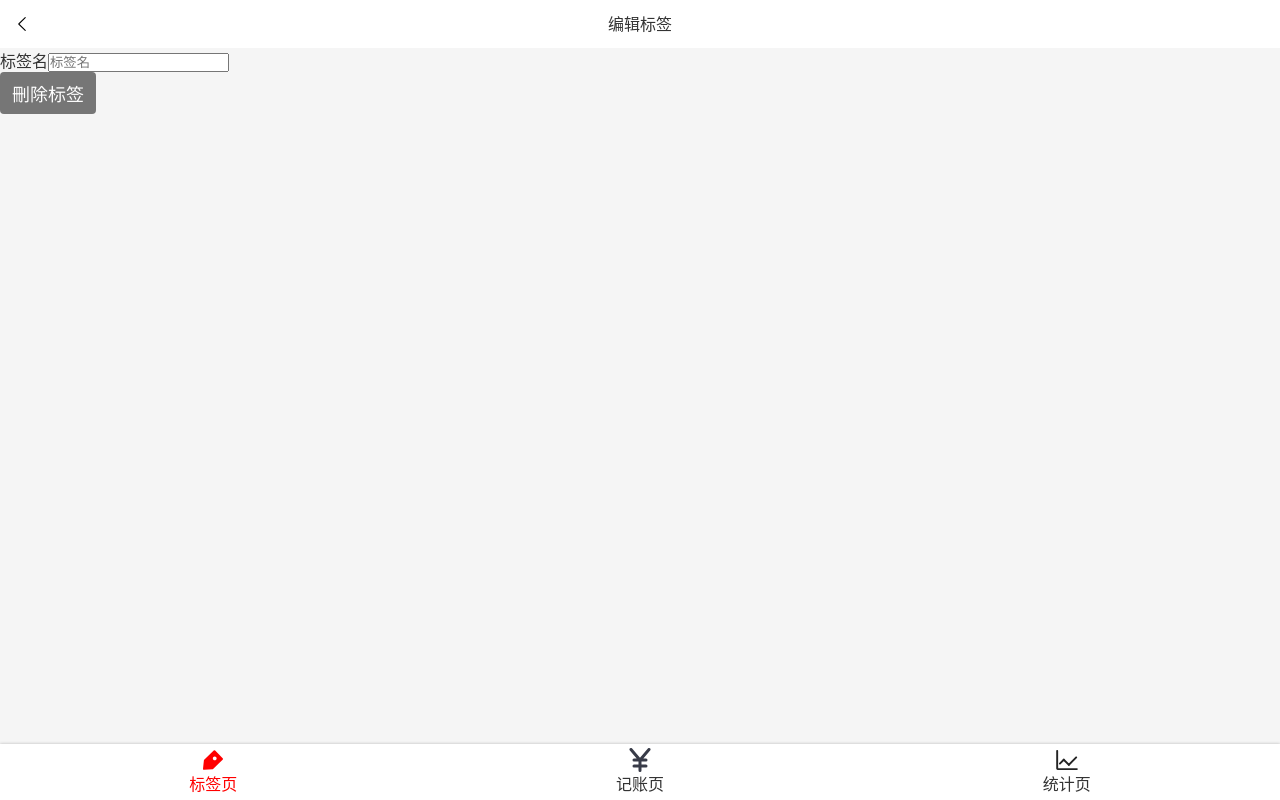
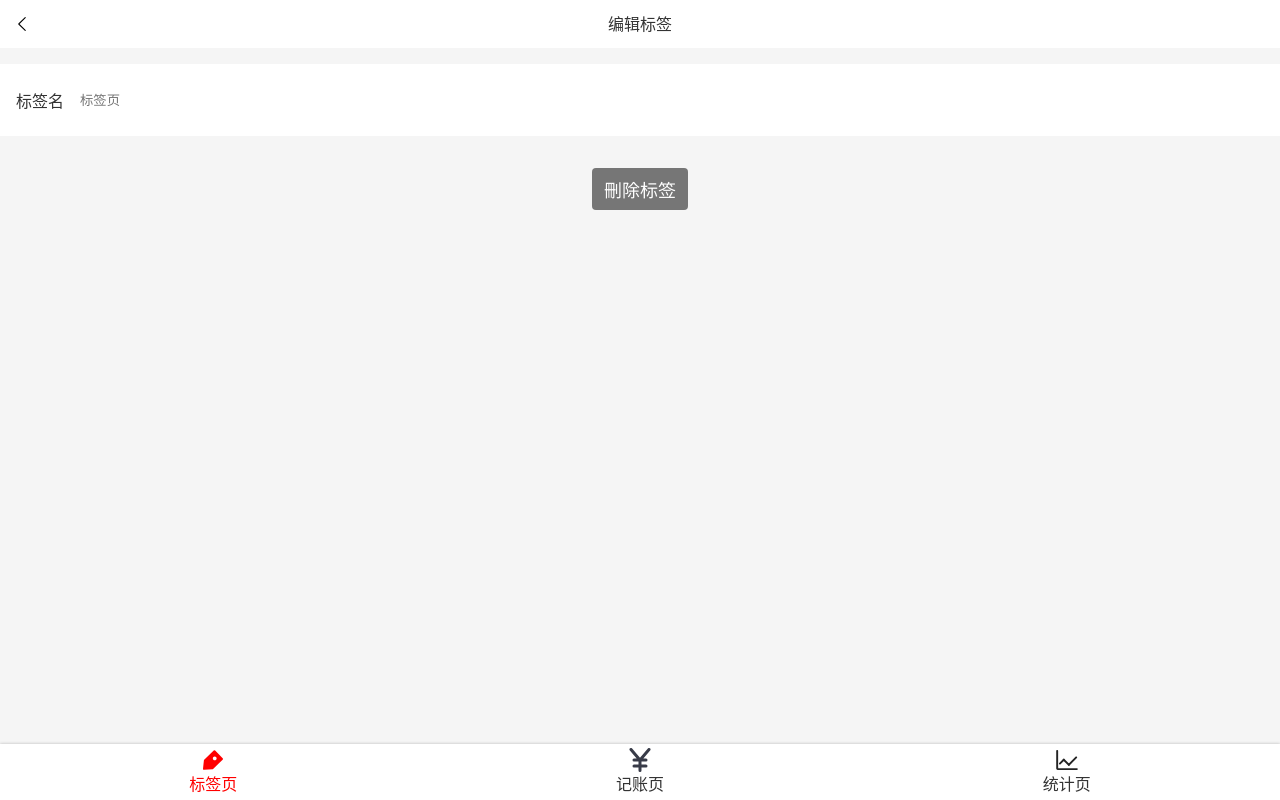
Before and after one commit to gongjianOnline/accountBookReact, a React app: page /#/tags/1 in a window 1280 px wide. Built offline with nearby package versions, Linux system fonts and the light colour scheme.

Commit message:
Tag.tsx的样式完成

```diff
--- a/src/components/Input.tsx
+++ b/src/components/Input.tsx
@@ -13,9 +13,10 @@ const Label = styled.label`
     >input{
       display: block;
       width: 100%;
-      height: 72px;
+      height: 44px;
       background: none;
       border: none;
+    }
 `
 type Props = {
     label:string
--- /dev/null
+++ b/src/components/center.tsx
@@ -0,0 +1,9 @@
+import styled from "styled-components";
+
+const Center = styled.div`
+  display:flex;
+  justify-content: center;
+  align-items: center;
+  flex-direction: column;
+`
+export {Center}
--- /dev/null
+++ b/src/components/space.tsx
@@ -0,0 +1,6 @@
+import styled from "styled-components";
+
+const Space = styled.div`
+  height: 16px;
+`
+export {Space}
--- a/src/views/Money/NoteSection.tsx
+++ b/src/views/Money/NoteSection.tsx
@@ -4,7 +4,7 @@ import {Input} from "../../components/Input";
 
 const Wrapper = styled.section`
   background: #f5f5f5;
-  padding: 0px 16px;
+  padding: 14px 16px;
   font-size: 14px;
 `
 type Props = {
@@ -19,7 +19,7 @@ const NoteSection:React.FC<Props> = (props)=>{
     }
     return(
         <Wrapper>
-            <Input label="备注" type="text" value={note} onChange={onChange}>
+            <Input label="备注" type="text" value={note} onChange={onChange} placeholder="请填写备注">
 
             </Input>
         </Wrapper>
--- a/src/views/Tag.tsx
+++ b/src/views/Tag.tsx
@@ -5,6 +5,9 @@ import Layout from "../components/Layout";
 import Icon from "../components/icon";
 import {Button} from "../components/Button";
 import styled from "styled-components";
+import {Input} from "../components/Input"
+import {Center} from "../components/center";
+import {Space} from "../components/space";
 type Params = {
     id:string
 }
@@ -15,6 +18,11 @@ const Topbar = styled.header`
   line-height: 20px;
   padding: 14px;
   background: #fff;
+`
+const InputWrapper = styled.div`
+  background: #fff;
+  padding: 14px 16px;
+  margin-top: 16px;
 `
 
 const Tag:React.FC = ()=>{
@@ -28,16 +36,14 @@ const Tag:React.FC = ()=>{
                 <span>编辑标签</span>
                 <Icon/>
             </Topbar>
-            <div>
-                <label>
-                    <span>标签名</span>
-                    <input type="text"
-                           placeholder="标签名"/>
-                </label>
-            </div>
-            <div>
+            <InputWrapper>
+                <Input label="标签名" placeholder="标签页" />
+            </InputWrapper>
+            <Center>
+                <Space/>
+                <Space/>
                 <Button>刪除标签</Button>
-            </div>
+            </Center>
         </Layout>
 
     )
--- a/src/views/Tags.tsx
+++ b/src/views/Tags.tsx
@@ -5,6 +5,8 @@ import styled from "styled-components";
 import Icon from "../components/icon";
 import {Link} from "react-router-dom";
 import {Button} from "../components/Button";
+import {Center} from "../components/center";
+import {Space} from "../components/space";
 
 
 const Taglist = styled.ol`
@@ -22,17 +24,6 @@ const Taglist = styled.ol`
         }
       }
 `
-const Center = styled.div`
-  display:flex;
-  justify-content: center;
-  align-items: center;
-  flex-direction: column;
-`
-const Space = styled.div`
-  height: 16px;
-`
-
-
 function Tags() {
     const {tags} = useTags()
     return (
@@ -49,8 +40,8 @@ function Tags() {
                 })}
             </Taglist>
             <Center>
-                <Space></Space>
-                <Space></Space>
+                <Space/>
+                <Space/>
                 <Button>新增标签</Button>
             </Center>
 
```
